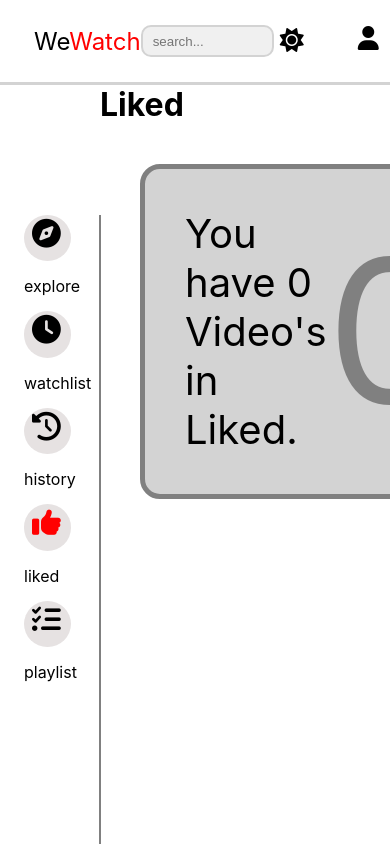
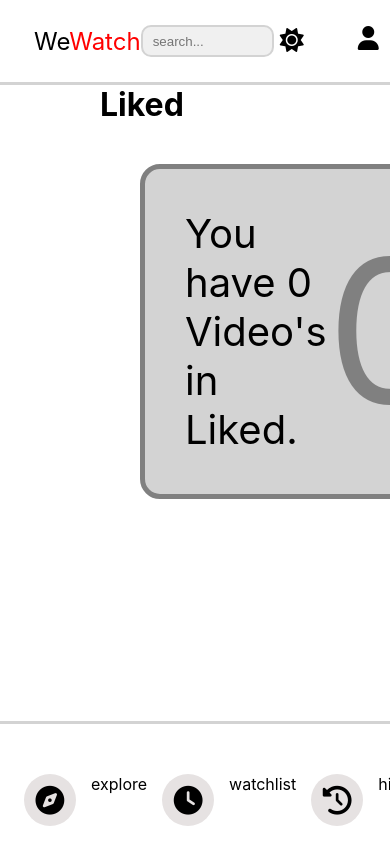
Before and after one commit to adhairyaa/wewatch, a React (Create React App) app: page /liked in a window 390 px wide. Shown: the top 844 px of the page. Built offline with nearby package versions, Linux system fonts and the light colour scheme; some icons are missing.

Commit message:
update : Responsive CSS

```diff
--- a/src/Components/navbar/Navbar.js
+++ b/src/Components/navbar/Navbar.js
@@ -1,14 +1,14 @@
 import React from "react";
-import styles from "./Navbar.module.css"
-import {  NavLink } from "react-router-dom";
+import styles from "./Navbar.module.css";
+import { NavLink } from "react-router-dom";
 import { useTheme } from "../../Context/ThemeProvider";
 export default function Navbar() {
-  const {theme} = useTheme()
+  const { theme } = useTheme();
   return (
     <div className={theme}>
       <div className={styles.Navbar}>
         <NavLink
-        to=""
+          to="/explore"
           style={({ isActive }) => ({ color: isActive ? "red" : "black" })}
         >
           <div className={styles.Navbar_icons}>
--- a/src/Components/navbar/Navbar.module.css
+++ b/src/Components/navbar/Navbar.module.css
@@ -3,22 +3,53 @@
   position: fixed;
   gap: 15px;
   flex-direction: column;
-  border-right: grey solid 2px;
+  border-right: lightgrey solid 3px;
   width: 75px;
   padding-left: 1.5em;
   height: 100vh;
-  margin-top: 130px;
+  margin-top: 80px;
+  padding-top: 50px;
 }
 
 .Navbar_icons {
   font-size: 1.8rem;
   background-color: rgb(230, 226, 226);
-  padding: 7px;
+  padding: 10px;
   border-radius: 50%;
   width: 2rem;
-  height: 2.4rem;
-  padding-top: 1px;
-  padding-left: 8px;
-  margin-bottom: 0px;
-  margin-top: 0px;
+  height: 2rem;
+  display: flex;
+  align-items: center;
+  justify-content: center;
+  text-decoration: none;
 }
+a:link {
+  text-decoration: none;
+}
+
+@media screen and (max-width: 400px) {
+  .Navbar {
+    display: flex;
+    position: fixed;
+    flex-direction: row;
+    border-top: lightgrey solid 3px;
+    width: 100vw;
+    height: 30px;
+    bottom: 40px;
+    background-color: white;
+    z-index: 10;
+    margin-top: 0;
+  }
+  .Navbar_icons {
+    font-size: 1.8rem;
+    background-color: rgb(230, 226, 226);
+    padding: 10px;
+    border-radius: 50%;
+    width: 2rem;
+    height: 2rem;
+    display: flex;
+    align-items: center;
+    justify-content: center;
+    text-decoration: none;
+  }
+}
--- a/src/Pages/Home.js
+++ b/src/Pages/Home.js
@@ -1,16 +1,16 @@
-
 import { Link } from "react-router-dom";
 
 import { useDataProvider } from "../Context/Reducer";
-import {  useTheme } from "../Context/ThemeProvider";
+import { useTheme } from "../Context/ThemeProvider";
 import styles from "./Pages.module.css";
 export default function Home() {
   const { state, dispatch } = useDataProvider();
   const { Data } = state;
-const {theme} = useTheme()
+  const { theme } = useTheme();
   return (
     <div className={theme}>
-    <div className={styles.Home}>
+      <div className={styles.Home}>
+        <h1 className={styles.pageTitle}>Explore</h1>
 
         <div className={styles.Video_Listing}>
           {Data.map((Video) => (
@@ -43,8 +43,7 @@ const {theme} = useTheme()
             </div>
           ))}
         </div>
-
-    </div>
+      </div>
     </div>
   );
 }
--- a/src/Pages/Pages.module.css
+++ b/src/Pages/Pages.module.css
@@ -14,12 +14,16 @@
   font-size: 5em;
   color: grey;
 }
-
+.pageTitle {
+  margin-top: 110px;
+  margin-left: 30px;
+  font-size: 2rem;
+}
 .Video_Listing {
   display: flex;
   gap: 2em;
   flex-wrap: wrap;
-  margin-top: 150px;
+  margin-top: 50px;
   margin-left: 35px;
 }
 .Video_Card {
--- a/src/Routes/Router.js
+++ b/src/Routes/Router.js
@@ -1,25 +1,23 @@
 import React from "react";
 import { Route, Routes } from "react-router-dom";
-import Home from "../Pages/Home"
-import Liked from '../Pages/Liked'
-import Playlist from '../Pages/Playlist'
-import Watchlist from '../Pages/Watchlist'
-import History from '../Pages/History'
+import Home from "../Pages/Home";
+import Liked from "../Pages/Liked";
+import Playlist from "../Pages/Playlist";
+import Watchlist from "../Pages/Watchlist";
+import History from "../Pages/History";
 import VideoPlayer from "../Pages/VideoPlayer";
 
-export default function Router (){
-
-    return(
-        <div>
-            <Routes>
-
-                <Route path ="/history" element={<History />} />
-                <Route path="/liked" element={<Liked />}/>
-                <Route path="/Playlist" element={<Playlist />}/>
-                <Route path="/Watchlist" element={<Watchlist />}/>
-                <Route path="/Video/:video" element={<VideoPlayer />}/>
-                <Route path="" element={<Home />} />
-            </Routes>
-        </div>
-    )
+export default function Router() {
+  return (
+    <div>
+      <Routes>
+        <Route path="/explore" element={<Home />} />
+        <Route path="/history" element={<History />} />
+        <Route path="/liked" element={<Liked />} />
+        <Route path="/Playlist" element={<Playlist />} />
+        <Route path="/Watchlist" element={<Watchlist />} />
+        <Route path="/Video/:video" element={<VideoPlayer />} />
+      </Routes>
+    </div>
+  );
 }
```
Also changed, not shown: src/Pages/Components/Navbar.js (deleted, +0 -18 lines). Lines whose indentation alone changed are shown as unchanged.
